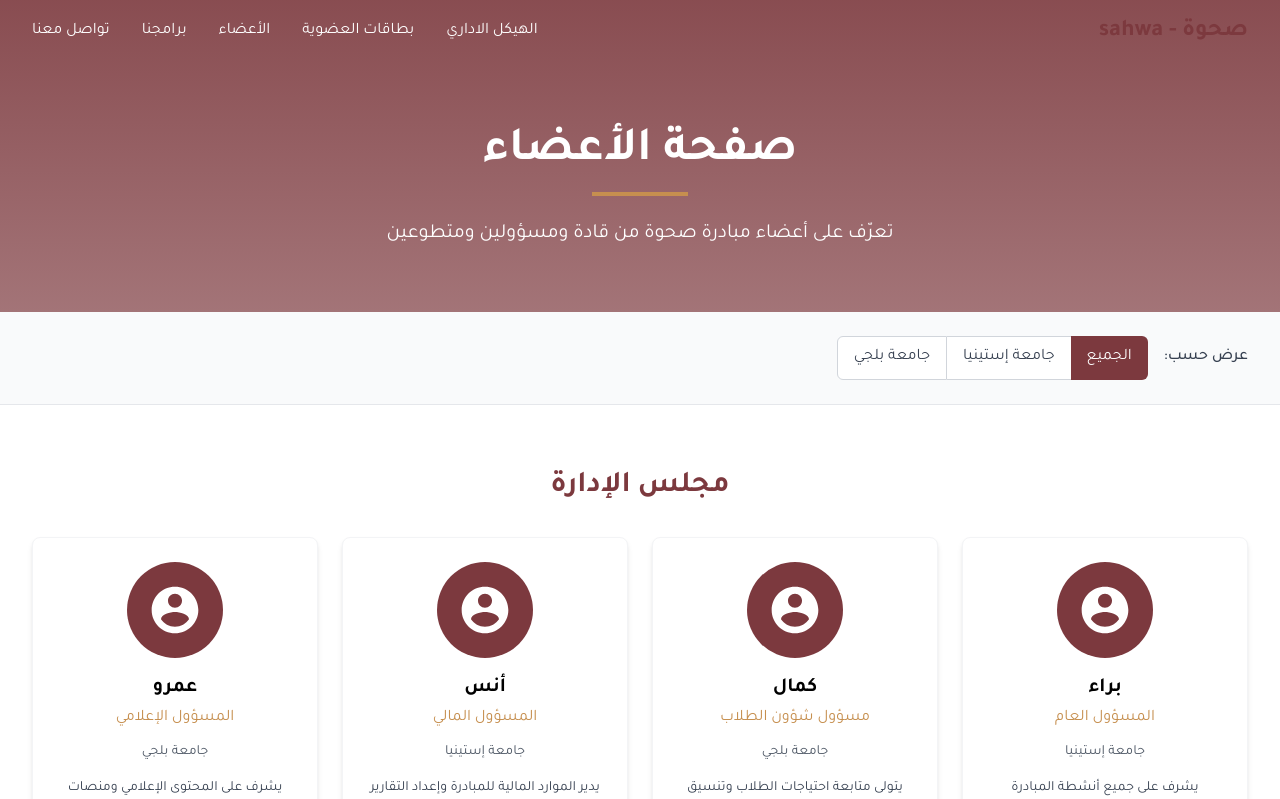
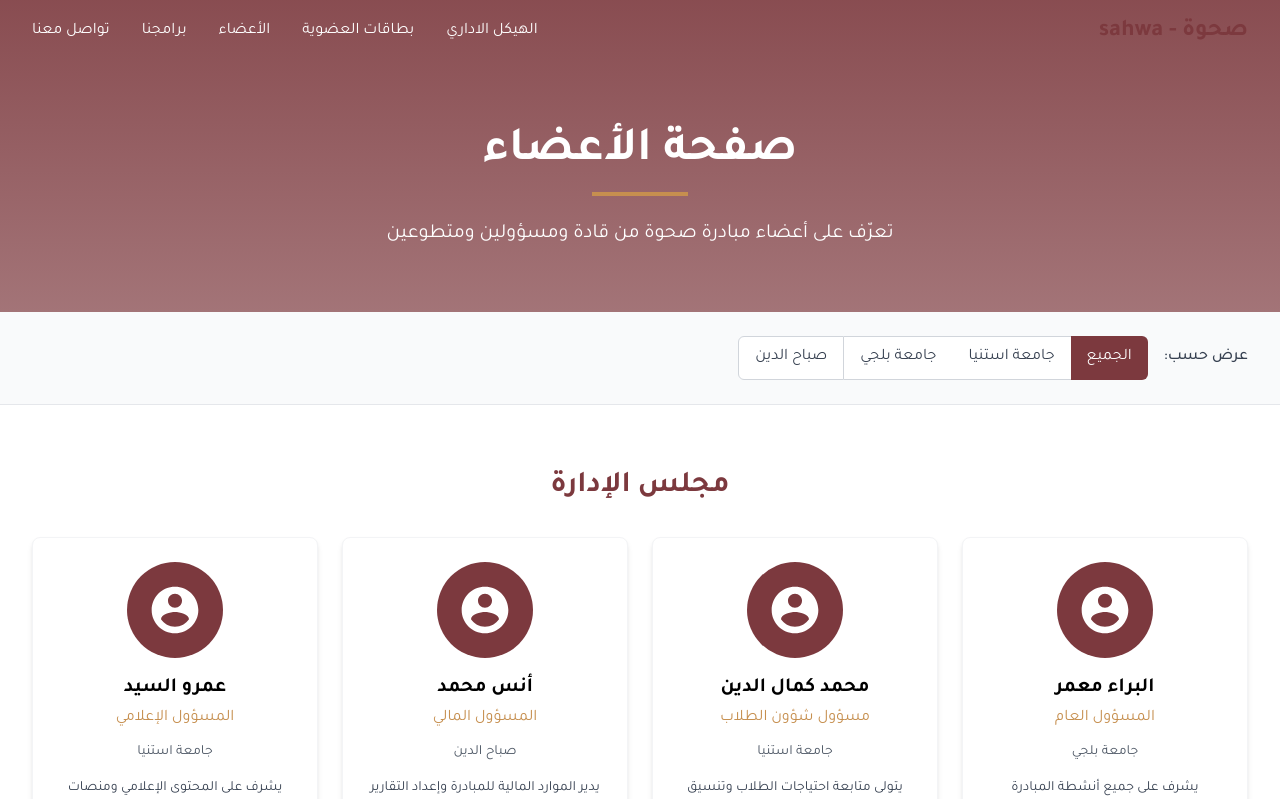
Before and after one commit to mokamaleldin/sahwa, a React (Vite) app: page /members in a window 1280 px wide. Shown: the top 799 px of the page. Built offline with nearby package versions, Linux system fonts and the light colour scheme.

Commit message:
fix: update leadership team member names and universities for accuracy

```diff
--- a/src/pages/Members.tsx
+++ b/src/pages/Members.tsx
@@ -7,66 +7,66 @@ const MembersPage: React.FC = () => {
     const leadershipTeam = [
         {
             id: 1,
-            name: "براء",
+            name: "البراء معمر",
             position: "المسؤول العام",
             photo: true,
-            university: "جامعة إستينيا",
+            university: "جامعة بلجي",
             description: "يشرف على جميع أنشطة المبادرة والتخطيط الاستراتيجي"
         },
         {
             id: 2,
-            name: "كمال",
+            name: "محمد كمال الدين",
             position: "مسؤول شؤون الطلاب",
             photo: true,
-            university: "جامعة بلجي",
+            university: "جامعة استنيا",
             description: "يتولى متابعة احتياجات الطلاب وتنسيق البرامج الطلابية"
         },
         {
             id: 3,
-            name: "أنس",
+            name: "أنس محمد",
             position: "المسؤول المالي",
             photo: true,
-            university: "جامعة إستينيا",
+            university: "صباح الدين",
             description: "يدير الموارد المالية للمبادرة وإعداد التقارير المالية"
         },
         {
             id: 4,
-            name: "عمرو",
+            name: "عمرو السيد",
             position: "المسؤول الإعلامي",
             photo: true,
-            university: "جامعة بلجي",
+            university: "جامعة استنيا",
             description: "يشرف على المحتوى الإعلامي ومنصات التواصل الاجتماعي"
         },
         {
             id: 5,
-            name: "عبدالله",
+            name: "عبدالله جامع",
             position: "مسؤول العلاقات العامة",
-            photo: false,
-            university: "جامعة إستينيا",
+            photo: true,
+            university: "جامعة بلجي",
             description: "يتولى التواصل مع الجهات الخارجية وبناء الشراكات"
         },
         {
             id: 6,
-            name: "كاميليا",
+            name: "كاميليا اليوسف",
             position: "مسؤولة شؤون الطالبات",
             photo: true,
-            university: "جامعة بلجي",
+            university: "جامعة استنيا",
             description: "تنسق الأنشطة الخاصة بالطالبات والتواصل مع الطالبات"
         },
         {
             id: 7,
-            name: "يقين",
+            name: "يقين تامر",
             position: "مسؤولة شؤون المتطوعين",
             photo: true,
-            university: "جامعة إستينيا",
+            university: "جامعة استنيا",
             description: "تدير برامج التطوع واستقطاب وتنظيم المتطوعين"
         },
         {
             id: 8,
-            name: "حسن",
+            name: "حسن طه",
             position: "مسؤول الأنشطة واللوجستيات",
-            photo: false,
-            university: "جامعة بلجي",
+            photo: true,
+            university: "جامعة استنيا",
             description: "يخطط وينظم الفعاليات ويؤمن الاحتياجات اللوجستية"
         },
     ];
@@ -77,70 +77,73 @@ const MembersPage: React.FC = () => {
             id: 1,
             name: "فريق شؤون الطلاب",
             members: [
-                { id: 101, name: "أحمد عبدالله", role: "منسق برامج", photo: true, university: "جامعة إستينيا" },
-                { id: 102, name: "محمد سعيد", role: "مسؤول الدعم", photo: false, university: "جامعة بلجي" },
-                { id: 103, name: "نورا أحمد", role: "منسقة تواصل", photo: true, university: "جامعة إستينيا" },
-                { id: 104, name: "عمر خالد", role: "مساعد مسؤول", photo: true, university: "جامعة بلجي" },
+                { id: 101, name: "عمر الجمل", photo: true, university: "جامعة استنيا" },
+                { id: 102, name: "أسامه أبوشويشه", photo: true, university: "جامعة بلجي" },
+                { id: 103, name: "رشا مجبور", photo: true, university: "جامعة استنيا" },
+                { id: 104, name: "خالد مسلم", photo: true, university: "جامعة بلجي" },
             ]
         },
         {
             id: 2,
             name: "الفريق المالي",
             members: [
-                { id: 201, name: "سارة محمد", role: "محاسبة", photo: true, university: "جامعة إستينيا" },
-                { id: 202, name: "خالد عمر", role: "مدقق مالي", photo: false, university: "جامعة بلجي" },
-                { id: 203, name: "ريم عبدالرحمن", role: "منسقة موارد", photo: true, university: "جامعة إستينيا" },
+                { id: 201, name: "سارة محمود", photo: true, university: "جامعة استنيا" },
+                { id: 202, name: "ريان", photo: true, university: "جامعة بلجي" },
             ]
         },
         {
             id: 3,
-            name: "الفريق الإعلامي",
+            name: "اللجنة الإعلامية",
             members: [
-                { id: 301, name: "فاطمة أحمد", role: "مصممة جرافيك", photo: true, university: "جامعة بلجي" },
-                { id: 302, name: "يوسف علي", role: "محرر محتوى", photo: false, university: "جامعة إستينيا" },
-                { id: 303, name: "لينا محمد", role: "مسؤولة سوشيال ميديا", photo: true, university: "جامعة بلجي" },
-                { id: 304, name: "عبدالرحمن فهد", role: "مصور", photo: false, university: "جامعة إستينيا" },
-                { id: 305, name: "نور الهدى", role: "مصممة فيديو", photo: true, university: "جامعة بلجي" },
+                { id: 301, name: "حماس تامر", photo: true, university: "جامعة استنيا" },
+                { id: 302, name: "جنة عبدربه", photo: true, university: "جامعة استنيا" },
+                { id: 303, name: "عنان عفيفي", photo: true, university: "جامعة استنيا" },
+                { id: 304, name: "آية رجوب", photo: true, university: "جامعة استنيا" },
+                { id: 305, name: "عفيف", photo: true, university: "جامعة بلجي" },
+                { id: 306, name: "فرحان", photo: true, university: "جامعة بلجي" },
+                { id: 307, name: "ماريا عقاد", photo: true, university: "جامعة بلجي" },
+
             ]
         },
         {
             id: 4,
             name: "فريق العلاقات العامة",
             members: [
-                { id: 401, name: "عبدالعزيز محمد", role: "منسق شراكات", photo: true, university: "جامعة إستينيا" },
-                { id: 402, name: "منى عبدالله", role: "مسؤولة تواصل خارجي", photo: false, university: "جامعة بلجي" },
-                { id: 403, name: "طارق سعيد", role: "مسؤول فعاليات خارجية", photo: true, university: "جامعة إستينيا" },
+                { id: 401, name: "عامر", photo: true, university: "جامعة استنيا" },
             ]
         },
         {
             id: 5,
             name: "فريق شؤون الطالبات",
             members: [
-                { id: 501, name: "سمية عادل", role: "منسقة برامج", photo: true, university: "جامعة بلجي" },
-                { id: 502, name: "رنا محمد", role: "مسؤولة تواصل", photo: false, university: "جامعة إستينيا" },
-                { id: 503, name: "دانية خالد", role: "منظمة فعاليات", photo: true, university: "جامعة بلجي" },
-                { id: 504, name: "هدى أحمد", role: "مستشارة", photo: false, university: "جامعة إستينيا" },
+                { id: 501, name: "ساره عقاد", photo: true, university: "جامعة بلجي" },
+                { id: 502, name: "خلود كردي", photo: true, university: "جامعة استنيا" },
             ]
         },
         {
             id: 6,
             name: "فريق شؤون المتطوعين",
             members: [
-                { id: 601, name: "محمد عبدالرحمن", role: "منسق استقطاب", photo: true, university: "جامعة بلجي" },
-                { id: 602, name: "نوف سلطان", role: "مسؤولة تدريب", photo: true, university: "جامعة إستينيا" },
-                { id: 603, name: "أسامة فهد", role: "منسق برامج تطوعية", photo: false, university: "جامعة بلجي" },
-                { id: 604, name: "غادة محمد", role: "مسؤولة متابعة", photo: true, university: "جامعة إستينيا" },
+                { id: 603, name: "أسامه خضر", photo: true, university: "جامعة بلجي" },
+                { id: 604, name: "خديجه محمود", photo: true, university: "جامعة استنيا" },
             ]
         },
         {
             id: 7,
             name: "فريق الأنشطة واللوجستيات",
             members: [
-                { id: 701, name: "سارة أحمد", role: "مسؤولة فعاليات", photo: true, university: "جامعة إستينيا" },
-                { id: 702, name: "فيصل عبدالله", role: "منسق لوجستي", photo: false, university: "جامعة بلجي" },
-                { id: 703, name: "رامي سعيد", role: "مسؤول قاعات", photo: true, university: "جامعة إستينيا" },
-                { id: 704, name: "ليان محمد", role: "منسقة ضيافة", photo: false, university: "جامعة بلجي" },
-                { id: 705, name: "ماجد عمر", role: "منسق تجهيزات", photo: true, university: "جامعة إستينيا" },
+                { id: 701, name: "وئام الغرباني", photo: true, university: "جامعة استنيا" },
+                { id: 702, name: "زياد خفاجي", photo: true, university: "جامعة بلجي" },
+                { id: 703, name: "غني محمد", photo: true, university: "جامعة استنيا" },
+                { id: 704, name: "فلك الحُميدان", photo: true, university: "جامعة استنيا" },
+                { id: 705, name: "حمدي النقيب", photo: true, university: "جامعة استنيا" },
+                { id: 706, name: "عدنان النبري", photo: true, university: "جامعة بلجي" },
+                { id: 707, name: "جوان سليمان", photo: true, university: "جامعة بلجي" },
+                { id: 708, name: "ايمن سليمان", photo: true, university: "جامعة استنيا" },
+                { id: 308, name: "فاطمة الزهراء", photo: true, university: "جامعة استنيا" },
+                { id: 309, name: "جمانه أحمد", photo: true, university: "جامعة بلجي" },
+                { id: 310, name: "عبدالرحمن اكساكالي", photo: true, university: "جامعة بلجي" },
+                { id: 311, name: "عزة الموصلي", photo: true, university: "جامعة استنيا" },
             ]
         },
     ];
@@ -189,16 +192,22 @@ const MembersPage: React.FC = () => {
                                 الجميع
                             </button>
                             <button
-                                className={`px-4 py-2 ${universityFilter === 'جامعة إستينيا' ? 'bg-[#7c393e] text-white' : 'bg-white text-gray-700 border-y border-gray-300'}`}
-                                onClick={() => setUniversityFilter('جامعة إستينيا')}
+                                className={`px-4 py-2 ${universityFilter === 'جامعة استنيا' ? 'bg-[#7c393e] text-white' : 'bg-white text-gray-700 border-y border-gray-300'}`}
+                                onClick={() => setUniversityFilter('جامعة استنيا')}
                             >
-                                جامعة إستينيا
+                                جامعة استنيا
                             </button>
                             <button
-                                className={`px-4 py-2 rounded-l-md ${universityFilter === 'جامعة بلجي' ? 'bg-[#7c393e] text-white' : 'bg-white text-gray-700 border border-gray-300'}`}
+                                className={`px-4 py-2 ${universityFilter === 'جامعة بلجي' ? 'bg-[#7c393e] text-white' : 'bg-white text-gray-700 border-y border-gray-300'}`}
                                 onClick={() => setUniversityFilter('جامعة بلجي')}
                             >
                                 جامعة بلجي
+                            </button>
+                            <button
+                                className={`px-4 py-2 rounded-l-md ${universityFilter === 'صباح الدين' ? 'bg-[#7c393e] text-white' : 'bg-white text-gray-700 border border-gray-300'}`}
+                                onClick={() => setUniversityFilter('صباح الدين')}
+                            >
+                                صباح الدين
                             </button>
                         </div>
                     </div>
@@ -257,7 +266,6 @@ const MembersPage: React.FC = () => {
                                                 </div>
                                                 <div>
                                                     <h4 className="font-semibold">{member.name}</h4>
-                                                    <p className="text-[#7c393e] text-sm">{member.role}</p>
                                                     <p className="text-gray-500 text-xs mt-1">{member.university}</p>
                                                 </div>
                                             </div>
```
